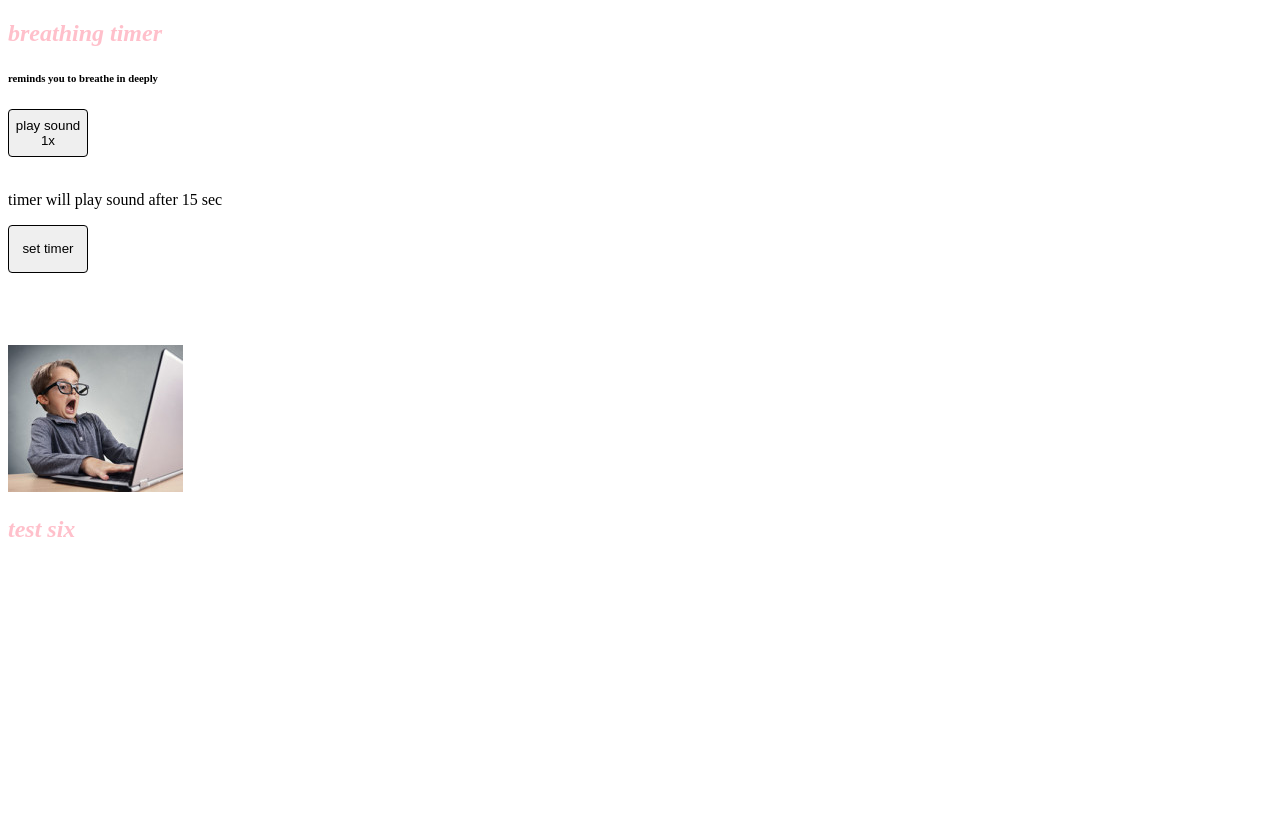
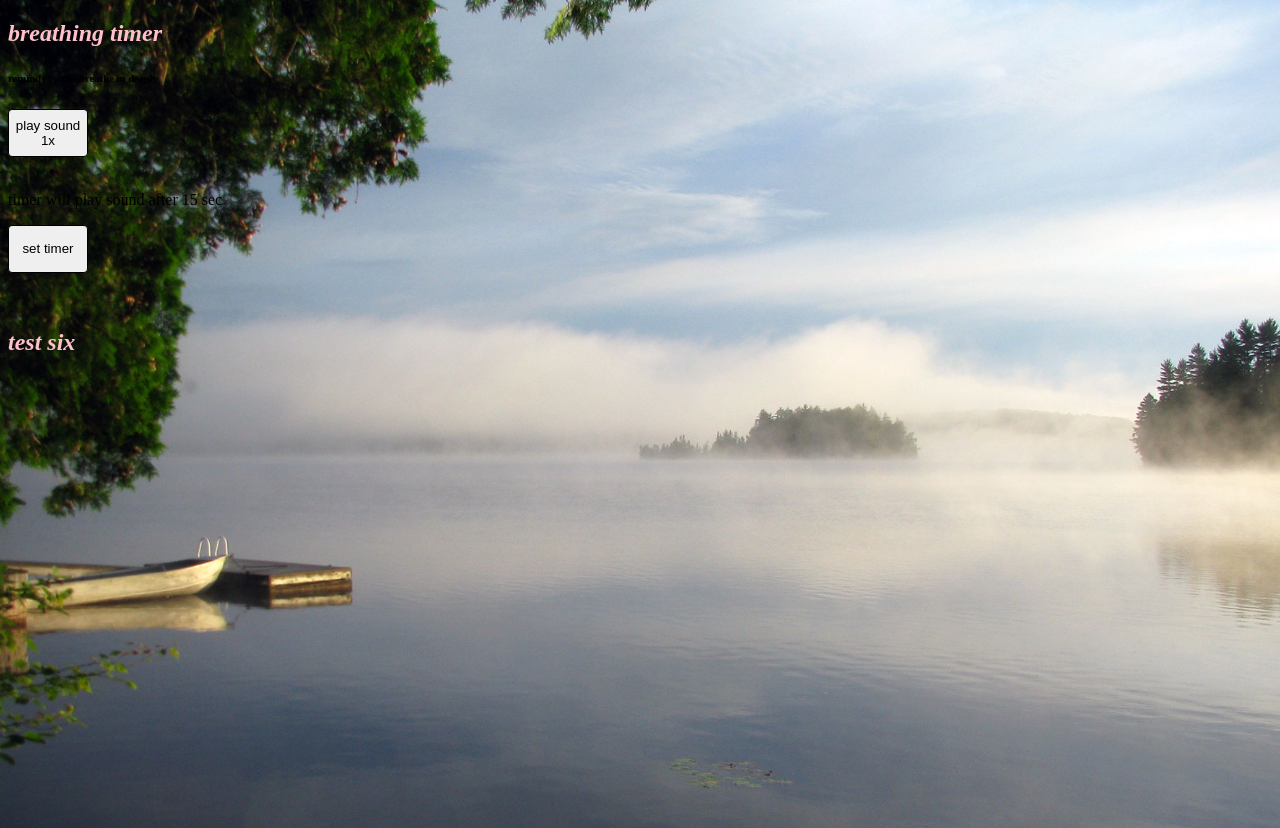
Before and after one commit to okramovic/breathe1, a website: page public/index.html in a window 1280 px wide. Before the commit the page ends 800 px from the top, so only its background shows below. Drawn offline with Linux system fonts and the light colour scheme.

Commit message:
changing UI

```diff
--- a/public/index.html
+++ b/public/index.html
@@ -33,9 +33,7 @@
     <br/>
     <br/>
     <br/>
-    <br/>
-    <br/>
-    <img style="" src="./resources/boy.jpg" alt="boy scared seeing pc">
+    <!--img style="" src="./resources/boy.jpg" alt="boy scared seeing pc"-->
     <h2>test six</h2>
     <div id="cons"></div>
   </body>
--- a/public/styles/style.css
+++ b/public/styles/style.css
@@ -1,3 +1,15 @@
+body{
+  height: 100vh;
+
+
+  background-image: url("./lake1.jpg");
+  background-position: center center;
+  background-repeat: no-repeat;
+  background-size: auto 100%;
+
+}
+
+
 h2 {
   color: pink;
   /**/
```
Also changed, not shown: public/sw.js (+9 -1 lines), public/styles/lake1.jpg (added).
